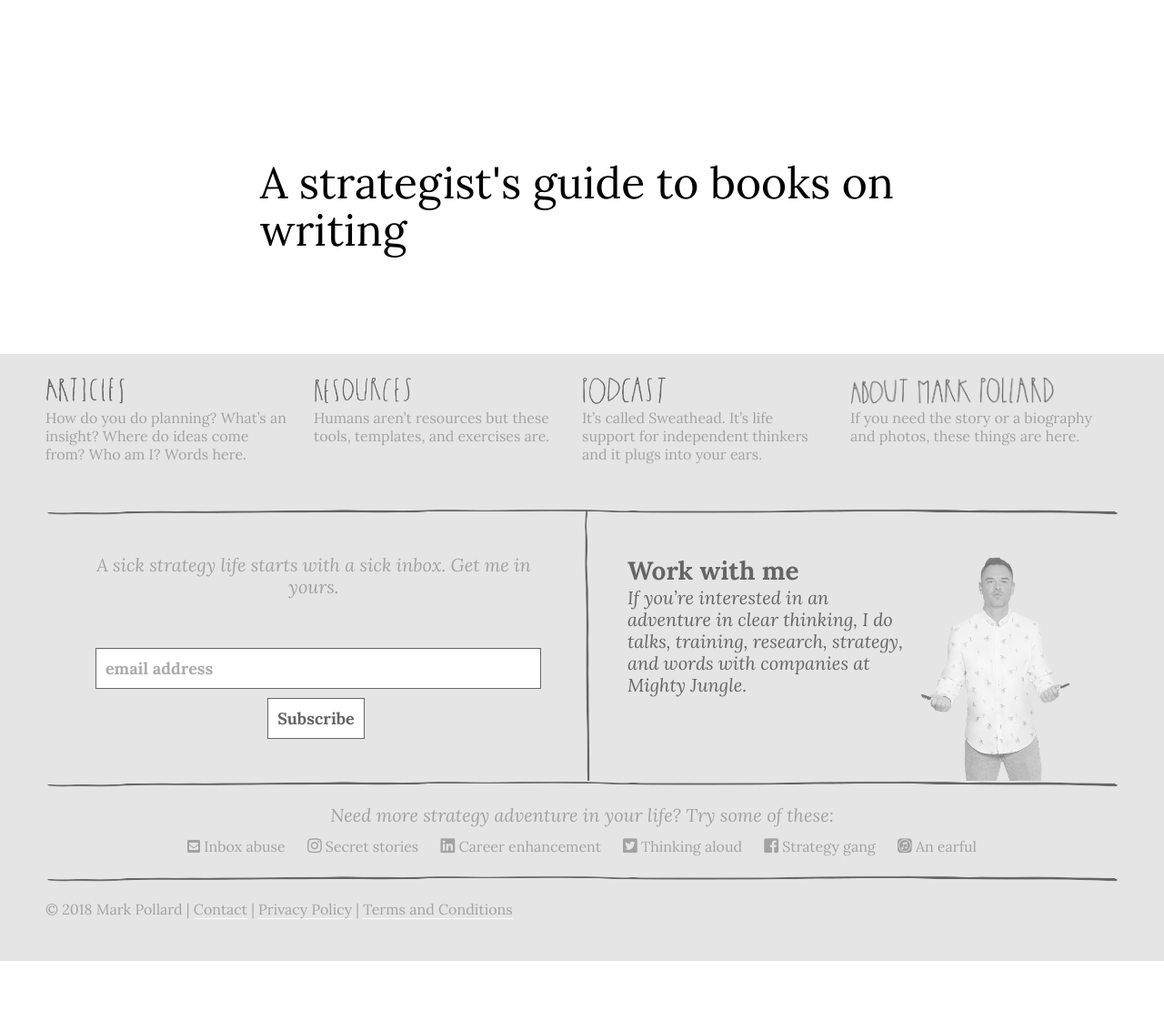
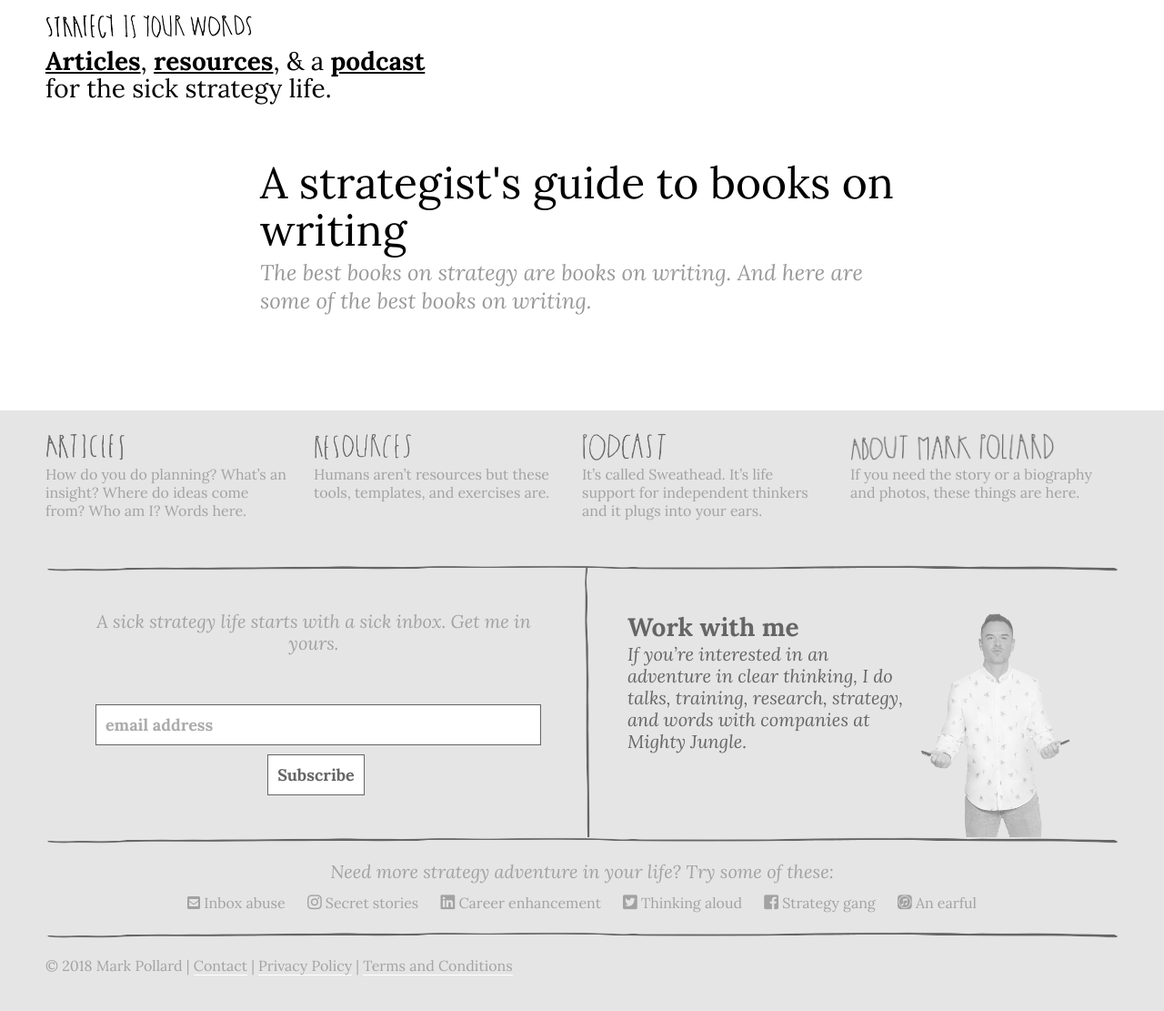
Before and after one commit to markhpollard/markhpollard.github.io, a Jekyll site: the page built from resources.md, in a window 1280 px wide and 1118 px high. Shown: the top 1111 px of the window at 91% size. Built offline with Jekyll 4.4.1, drawn with Linux system fonts in a browser that asks for light colours; nearby versions of some CDN libraries.

Commit message:
Updated Test 2

```diff
--- a/_resources/test-2.md
+++ b/_resources/test-2.md
@@ -11,7 +11,8 @@
 summary: The best books on strategy are books on writing. And here are some of the
   best books on writing.
 image: https://cdn-images-1.medium.com/max/800/1*DNocd6MVtdcU1PH5nEIVSA.jpeg
-description:
+description: The best books on strategy are books on writing. And here are some of
+  the best books on writing.
 pubdate: September 2018
 layout: article
 ---
```
